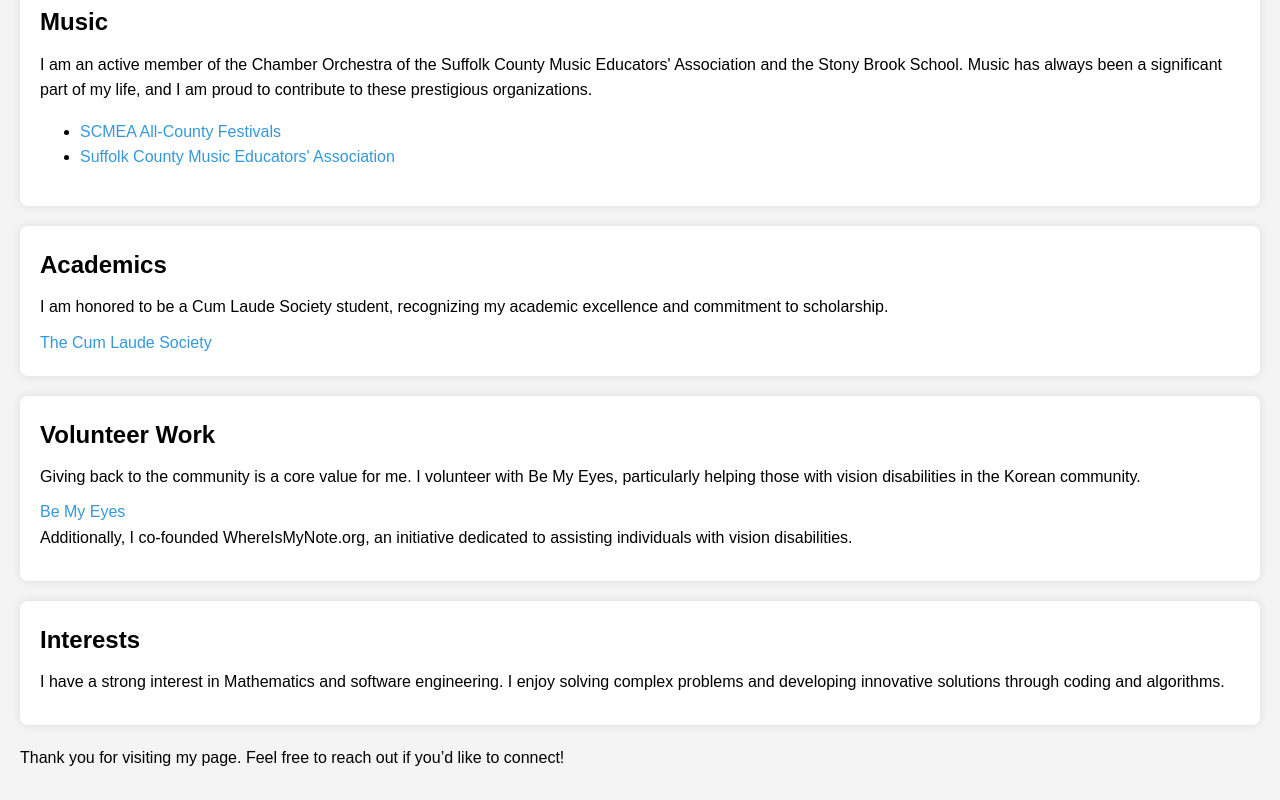
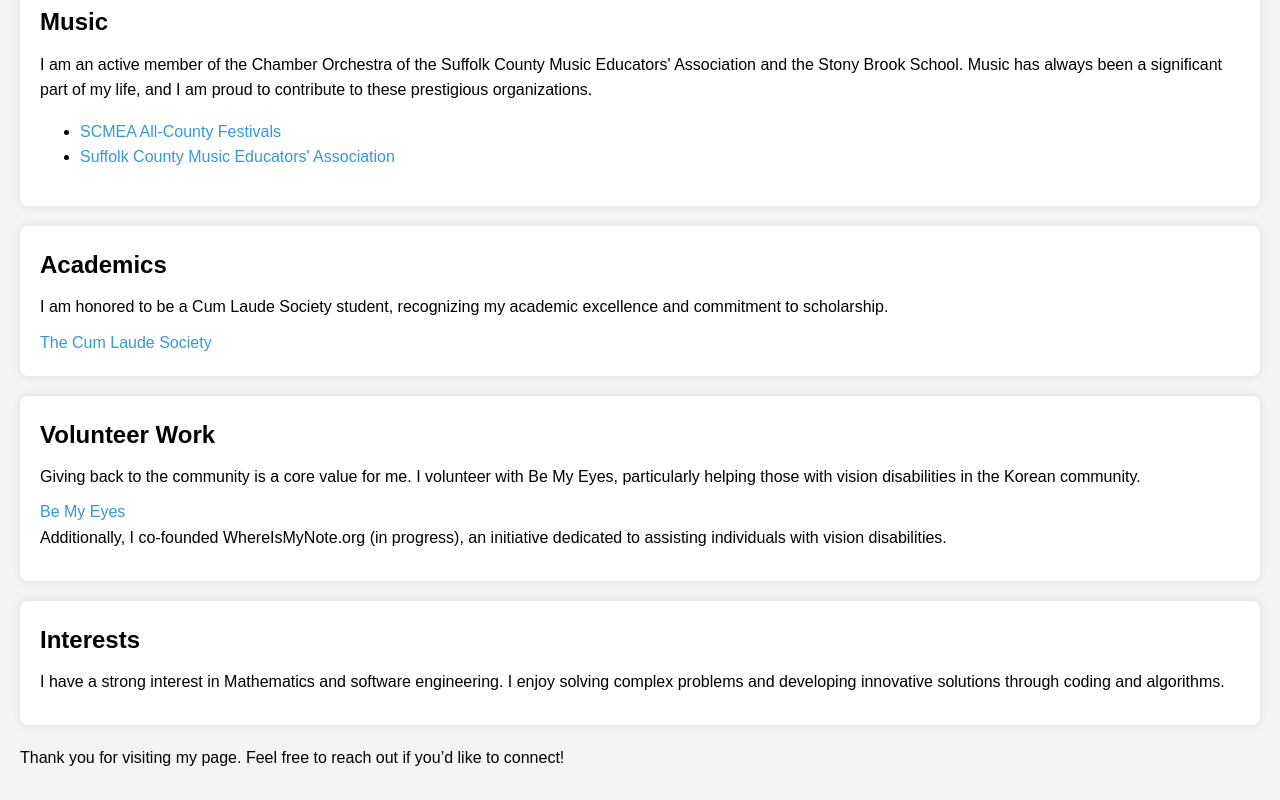
Before and after one commit to leeyu01/rysonlee.com, a plain HTML site: page index.html in a window 1280 px wide. Shown: the part 586-1386 px from the top of the page. Drawn offline with Linux system fonts and the light colour scheme.

Commit message:
Update index.html
WhereIsMyNote.org status update

```diff
--- a/index.html
+++ b/index.html
@@ -67,7 +67,7 @@
     <h2>Volunteer Work</h2>
     <p>Giving back to the community is a core value for me. I volunteer with Be My Eyes, particularly helping those with vision disabilities in the Korean community.</p>
     <a href="https://www.bemyeyes.com/" target="_blank">Be My Eyes</a>
-    <p>Additionally, I co-founded WhereIsMyNote.org, an initiative dedicated to assisting individuals with vision disabilities.</p>
+    <p>Additionally, I co-founded WhereIsMyNote.org (in progress), an initiative dedicated to assisting individuals with vision disabilities.</p>
 </section>
 
 <section>
```
